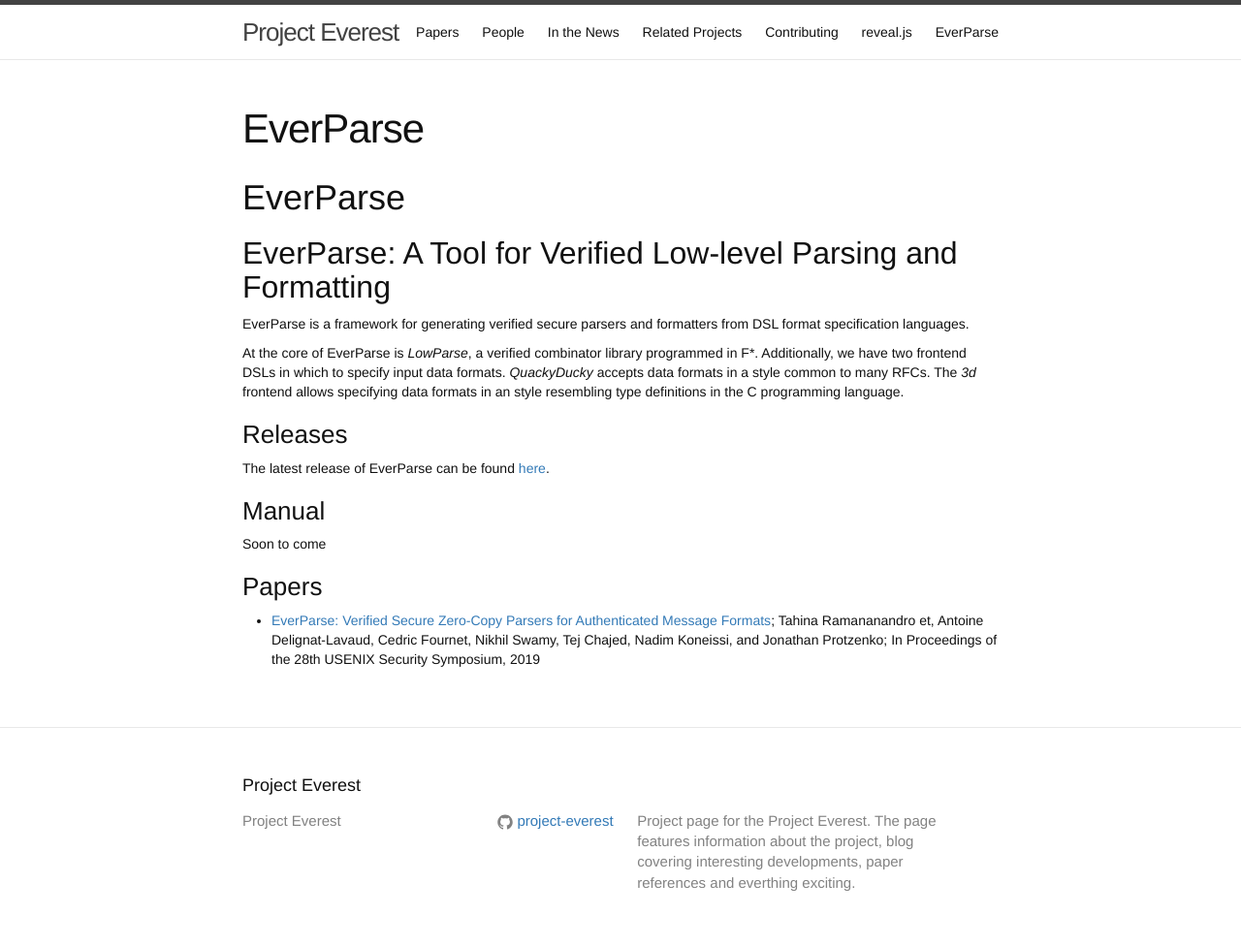
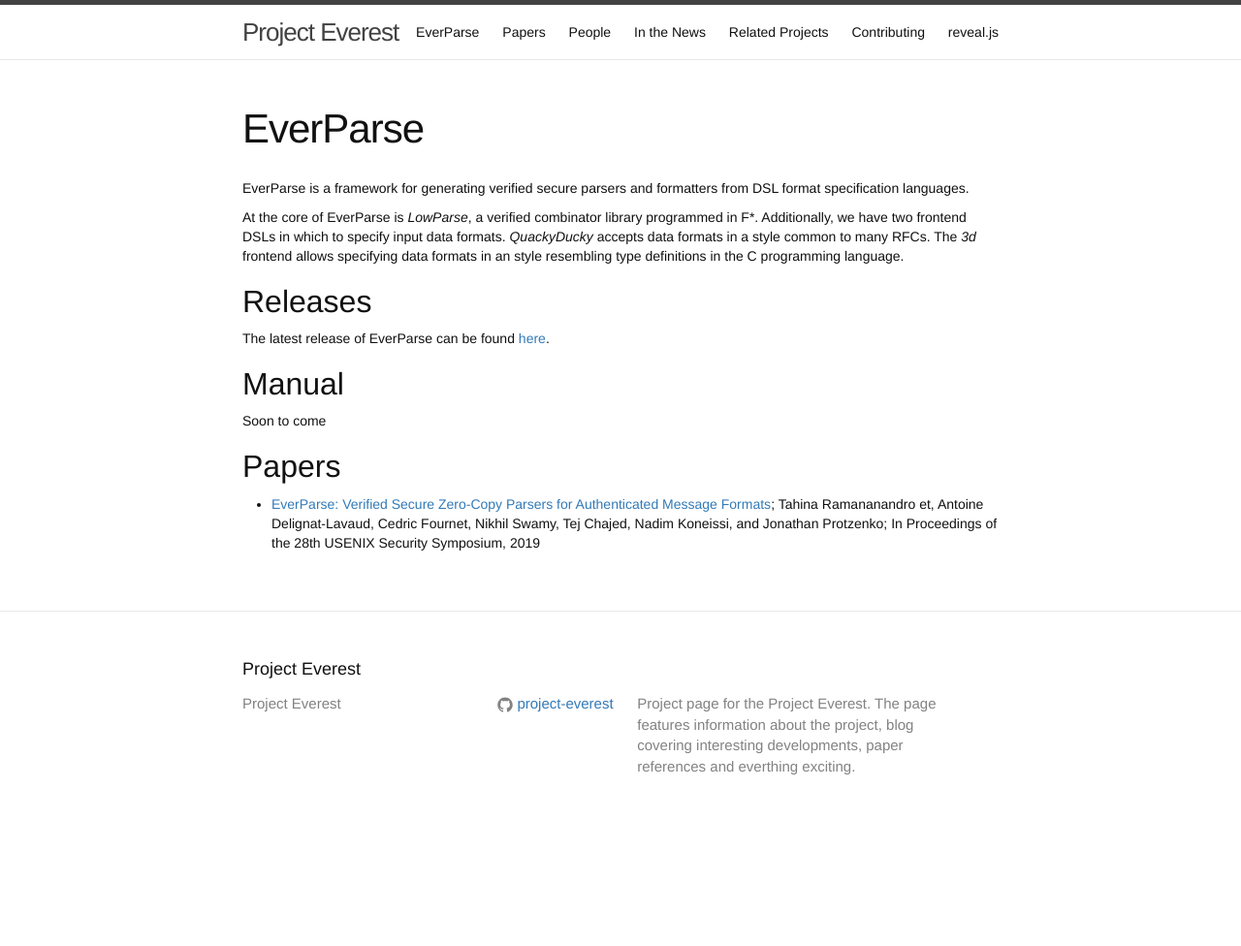
Before and after one commit to project-everest/project-everest.github.io, a Jekyll site: the page built from everparse/index.md, in a window 1280 px wide. Shown: the whole page at 97% size. Built offline with Jekyll 4.4.1, drawn with Linux system fonts in a browser that asks for light colours; our own code applies the rules of GitHub Pages for plain Markdown files; after the commit the page ends 900 px from its top, so only the background shows below that.

Commit message:
formatting

```diff
--- a/everparse/index.md
+++ b/everparse/index.md
@@ -1,6 +1,8 @@
-# EverParse
-
-## EverParse: A Tool for Verified Low-level Parsing and Formatting
+---
+layout: page
+title: EverParse
+permalink: /everparse/
+---
 
 EverParse is a framework for generating verified secure parsers and
 formatters from DSL format specification languages.
@@ -12,15 +14,15 @@
 formats in an style resembling type definitions in the C programming
 language.
 
-### Releases
+## Releases
 
 The latest release of EverParse can be found [here](https://github.com/project-everest/everparse/releases).
 
-### Manual
+## Manual
 
 Soon to come
 
-### Papers
+## Papers
 
 * [EverParse: Verified Secure Zero-Copy Parsers for Authenticated Message Formats](https://project-everest.github.io/assets/everparse.pdf);
   Tahina Ramananandro et, Antoine Delignat-Lavaud, Cedric Fournet, Nikhil Swamy, Tej Chajed, Nadim Koneissi, and Jonathan Protzenko;
```
